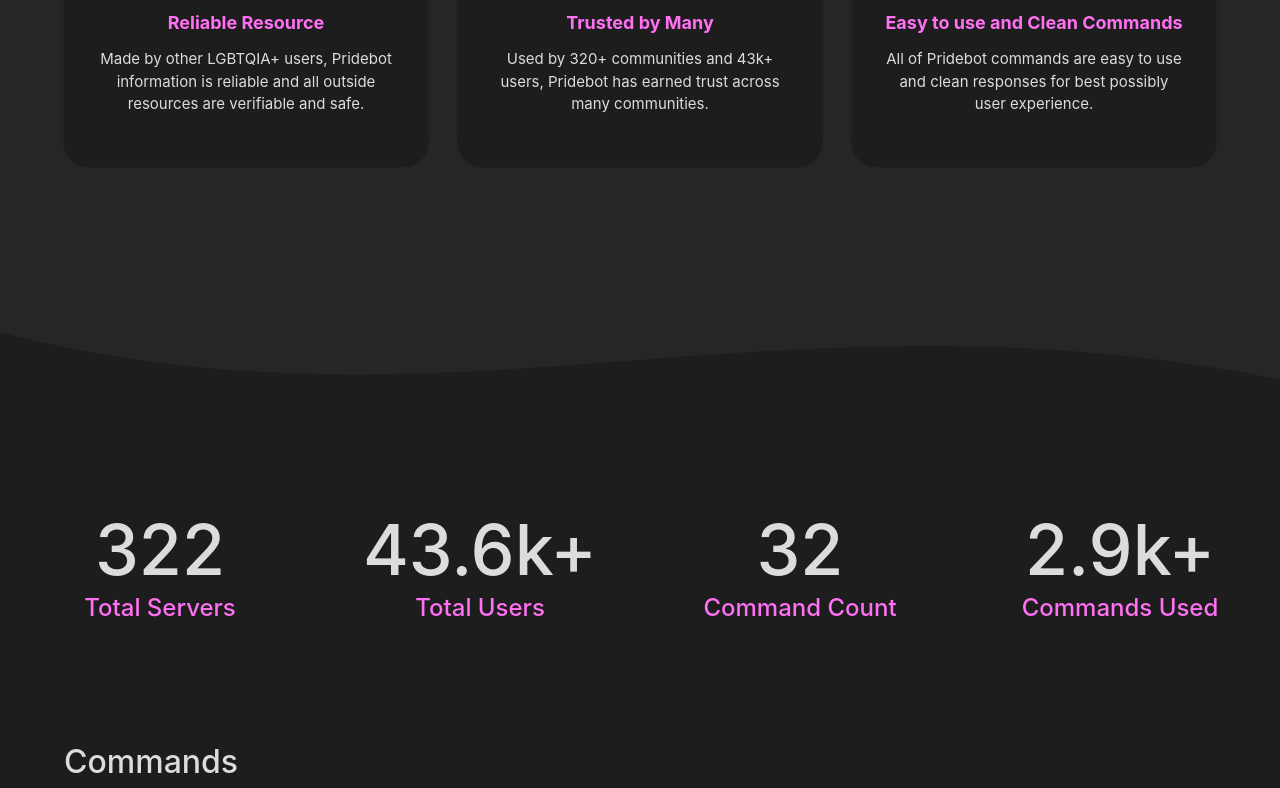
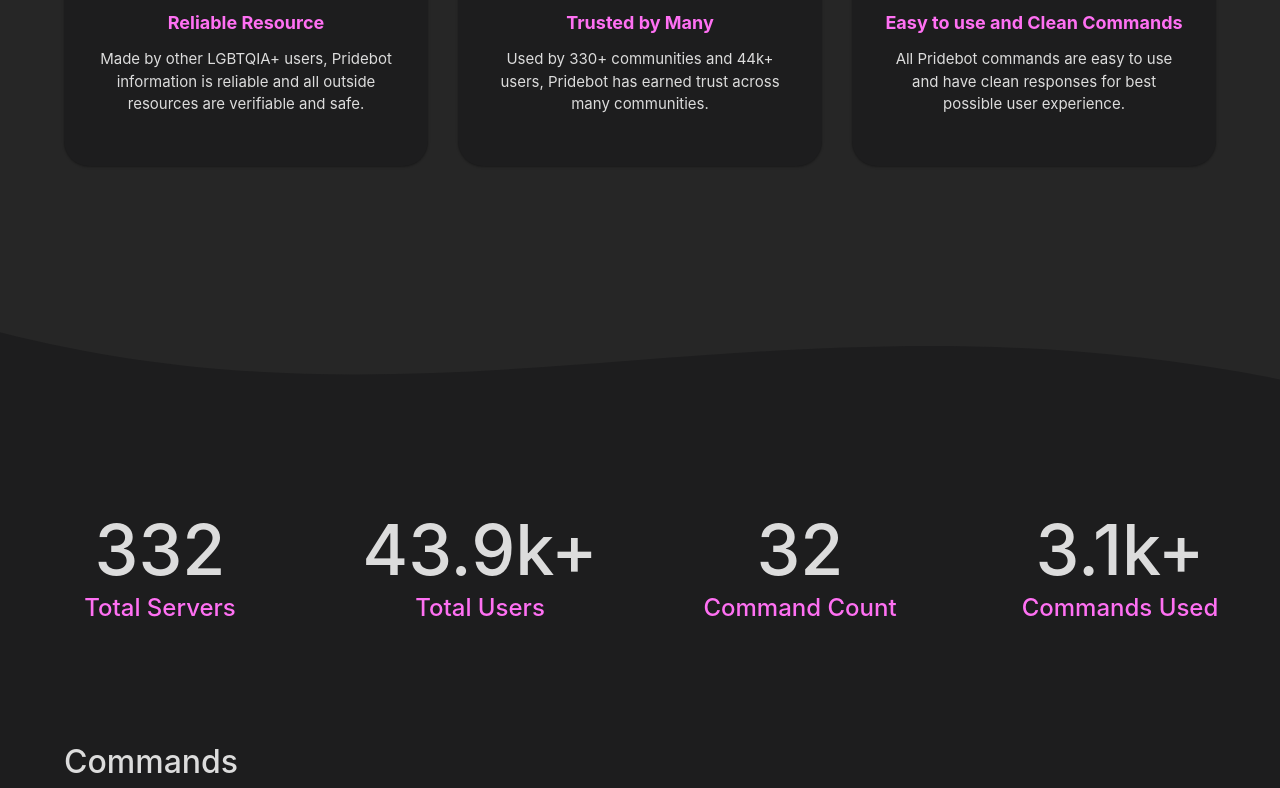
Before and after one commit to Sdriver1/Pridebot-Website, a website: page public/index.html in a window 1280 px wide. Shown: the part 948-1736 px from the top of the page. Drawn offline with nearby package versions, Linux system fonts and the light colour scheme; files whose address does not match are found by name.

Commit message:
Changed stats

```diff
--- a/public/index.html
+++ b/public/index.html
@@ -232,7 +232,7 @@
               />
               <h3 class="name">Trusted by Many</h3>
               <p class="description" style="color: var(--secondary-text-color)">
-                Used by 320+ communities and 43k+ users, Pridebot has earned
+                Used by 330+ communities and 44k+ users, Pridebot has earned
                 trust across many communities.<br />
               </p>
             </div>
@@ -247,8 +247,8 @@
               />
               <h3 class="name">Easy to use and Clean Commands</h3>
               <p class="description" style="color: var(--secondary-text-color)">
-                All of Pridebot commands are easy to use and clean responses for
-                best possibly user experience.<br />
+                All Pridebot commands are easy to use and have clean responses for
+                best possible user experience.<br />
               </p>
             </div>
           </div>
@@ -281,7 +281,7 @@
               class="col-auto col-md-3 text-center pb-5 pt-5 number-item love_counter"
             >
               <h1 class="love_count" style="font-size: 70px">
-                <strong>322</strong>
+                <strong>332</strong>
               </h1>
               <h4 style="color: var(--main-color); margin-top: -6px">
                 Total Servers
@@ -291,7 +291,7 @@
               class="col-auto col-md-3 text-center align-self-center pb-5 pt-5 love_counter"
             >
               <h1 class="love_count" style="font-size: 70px">
-                <strong>43.6k+</strong>
+                <strong>43.9k+</strong>
               </h1>
               <h4 style="color: var(--main-color); margin-top: -6px">
                 Total Users
@@ -311,7 +311,7 @@
               class="col-auto col-md-3 text-center align-self-center pb-5 pt-5 love_counter"
             >
               <h1 class="love_count" style="font-size: 70px">
-                <strong>2.9k+</strong>
+                <strong>3.1k+</strong>
               </h1>
               <h4 style="color: var(--main-color); margin-top: -6px">
                 Commands Used
```
